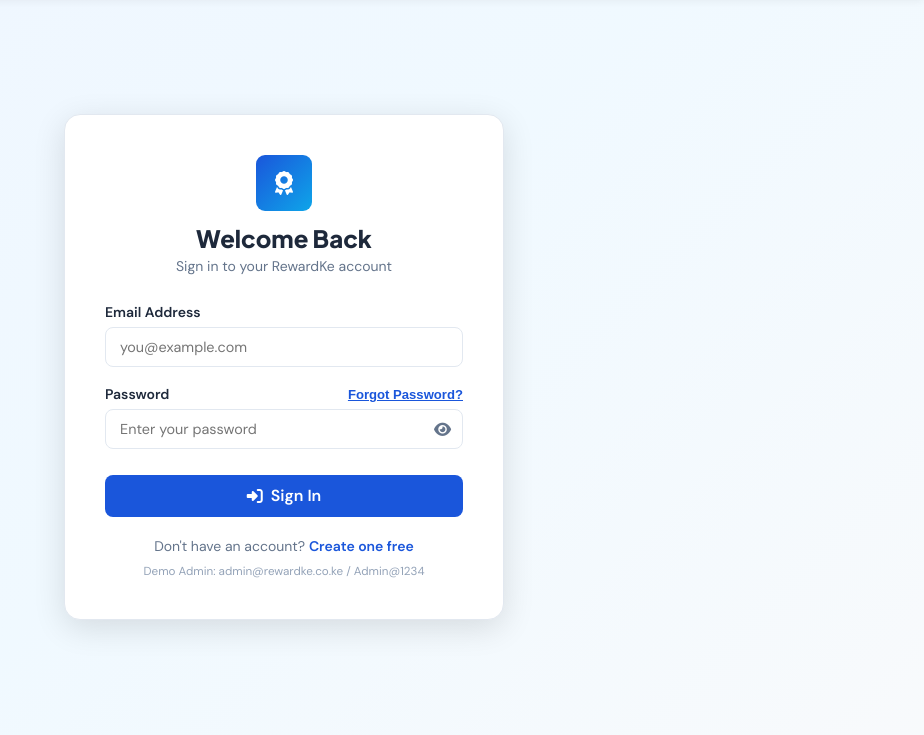
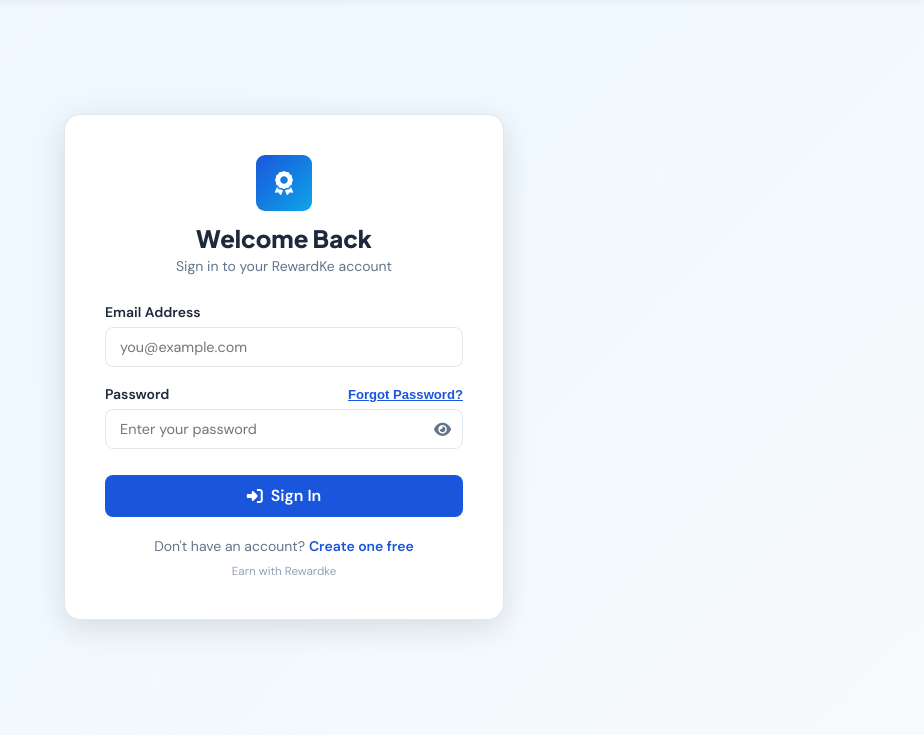
Before and after one commit to Shalenec/rewardapp, a PHP site: page /rewardapp/login.php in a window 1280 px wide. Shown: the part 65-800 px from the top of the page, without its empty margins (356-1280 px from the left). Run offline with PHP 8.4, Linux system fonts and the light colour scheme; some libraries are stand-ins or nearby versions.

Commit message:
Update login.php

```diff
--- a/login.php
+++ b/login.php
@@ -203,7 +203,7 @@ if (isset($_SESSION['reset_user_id']) && $resetStep === 1 && empty($resetError))
             Don't have an account? <a href="<?php echo SITE_URL; ?>/register.php" style="font-weight:700;">Create one free</a>
         </div>
         <div class="auth-footer" style="margin-top:6px;">
-            <small style="color:#94a3b8;">Demo Admin: admin@rewardke.co.ke / Admin@1234</small>
+            <small style="color:#94a3b8;">Earn with Rewardke </small>
         </div>
     </div>
 </div>
```
